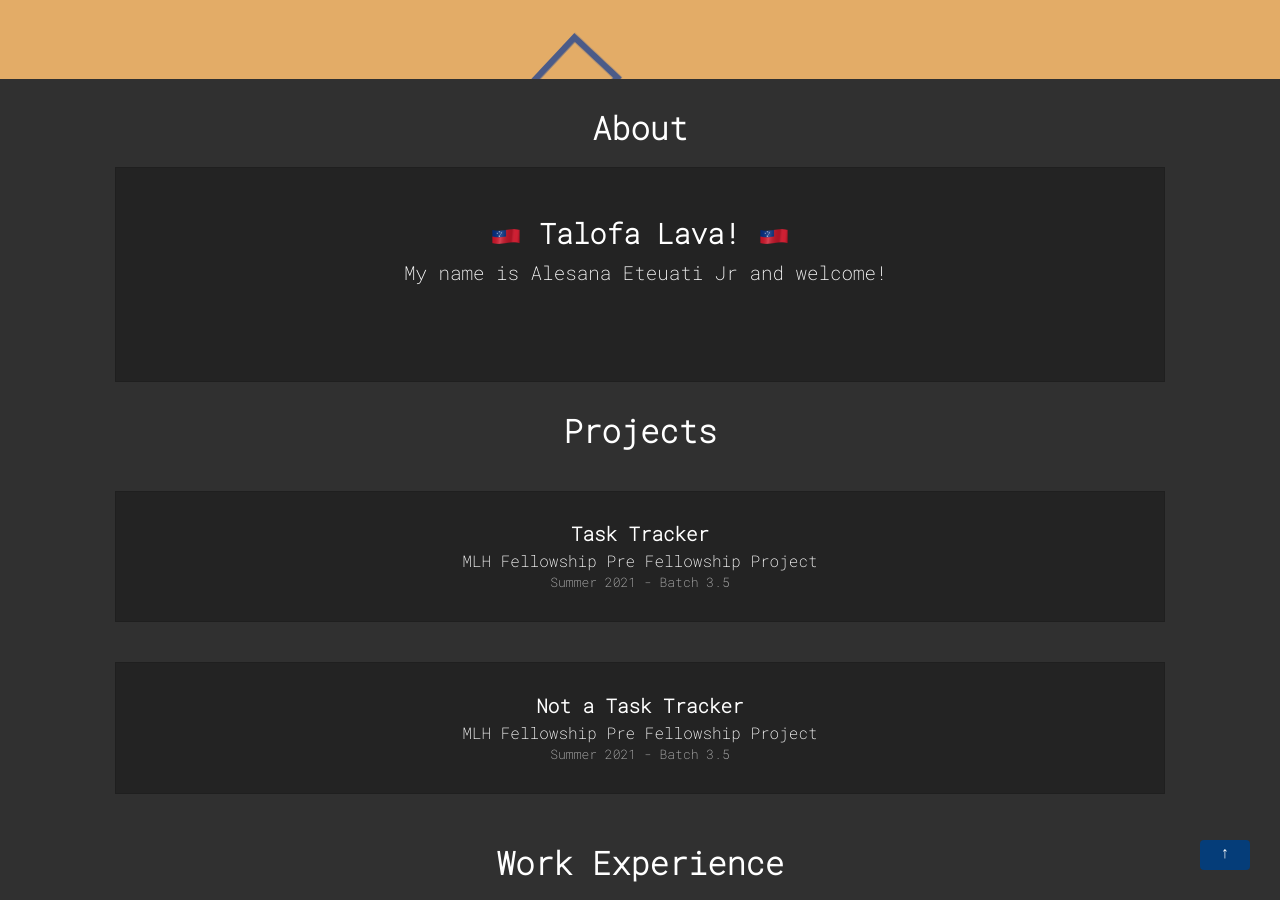
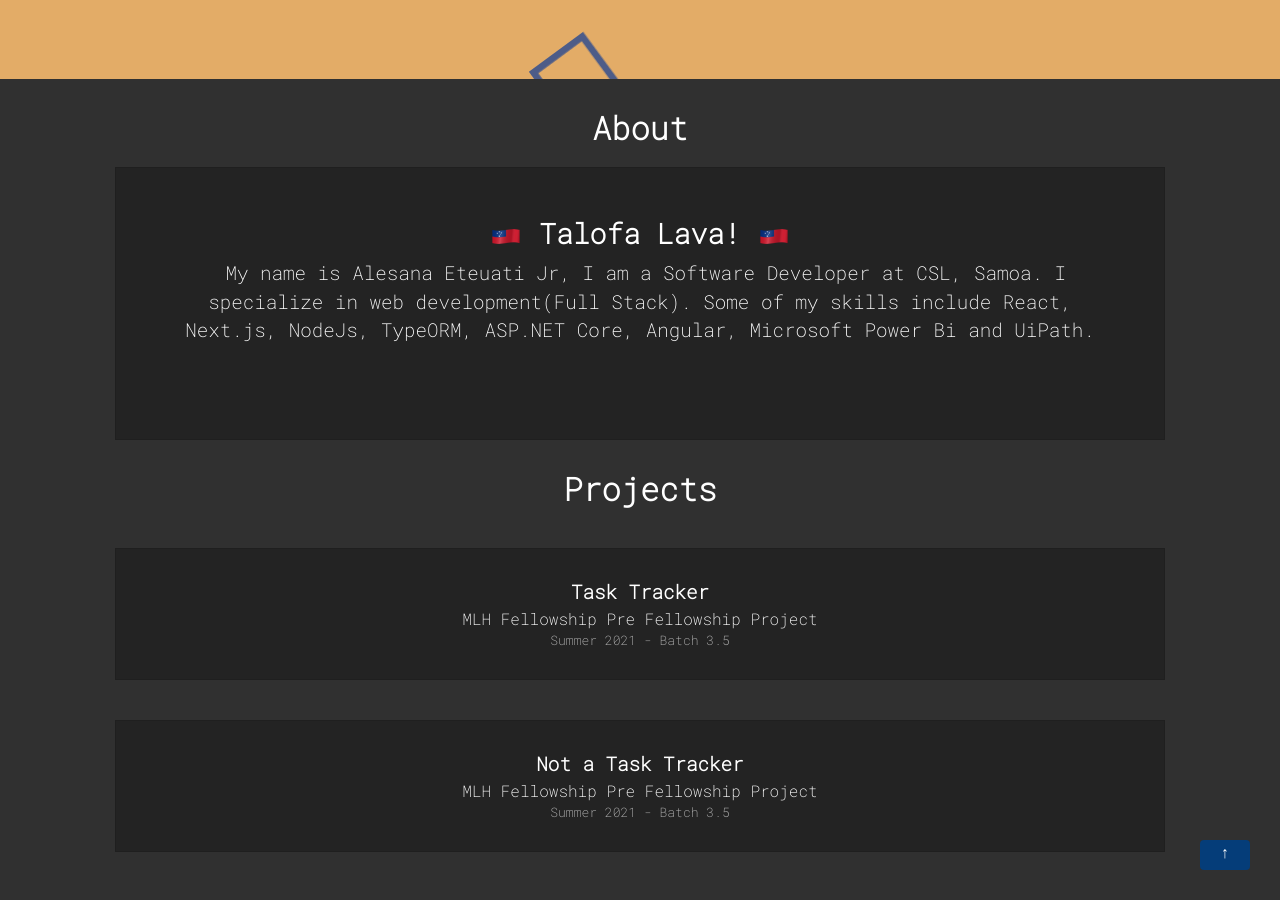
Before and after one commit to Green-Ranger11/Alesana-Eteuati-Jr, a Jekyll site: the page built from index.html, in a window 1280 px wide and 900 px high, scrolled down 731 px. Built offline with Jekyll 4.4.1, drawn with Linux system fonts in a browser that asks for light colours; nearby versions of some CDN libraries.

Commit message:
Edit about page

```diff
--- a/_includes/about.html
+++ b/_includes/about.html
@@ -5,7 +5,7 @@
       <div class="row">
         <div class="col-xl text-center">
           <h3><strong><img src="/assets/img/about/flag.png"> Talofa Lava! <img src="/assets/img/about/flag.png"></strong></h3>
-          <p class="name">&ensp;My name is Alesana Eteuati Jr and welcome!</p>
+          <p class="name">&ensp;My name is Alesana Eteuati Jr, I am a Software Developer at CSL, Samoa. I specialize in web development(Full Stack). Some of my skills include React, Next.js, NodeJs, TypeORM, ASP.NET Core, Angular, Microsoft Power Bi and UiPath.</p>
         </div>
       </div>
       <br />
```
